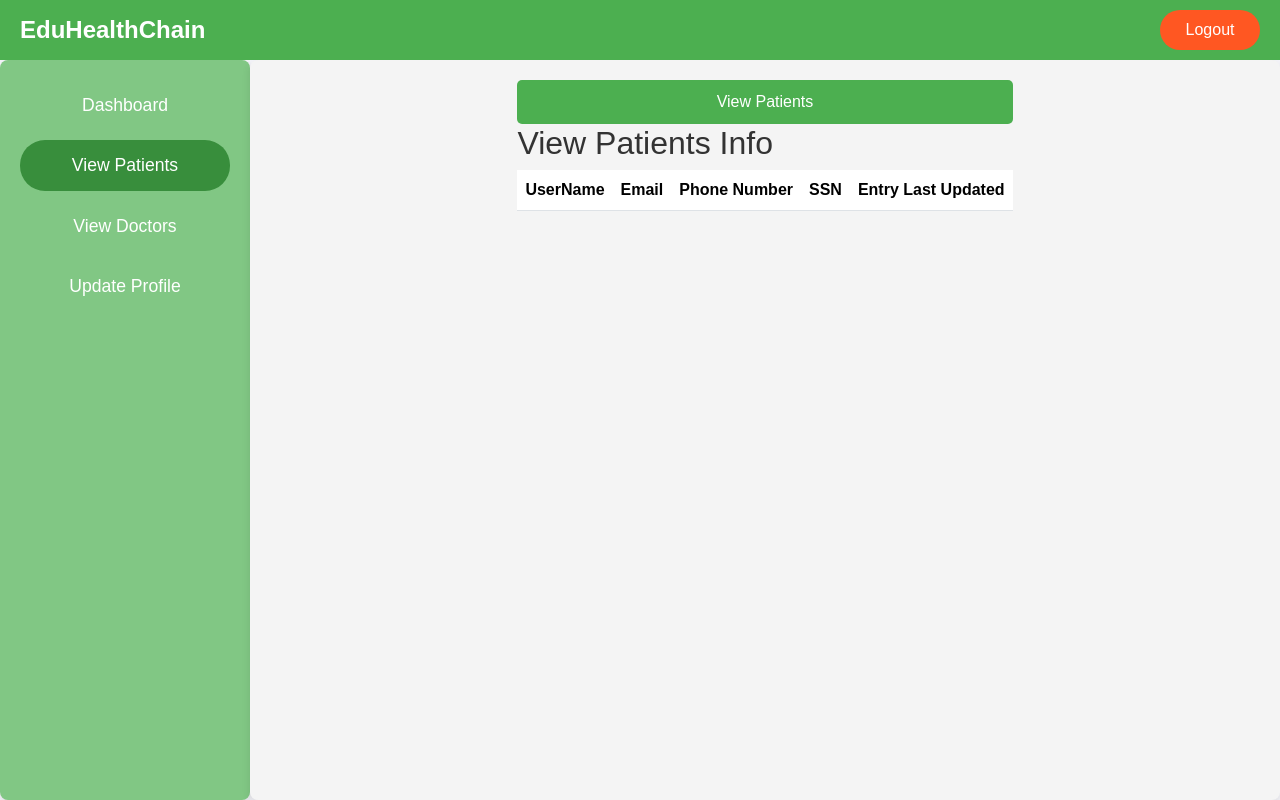
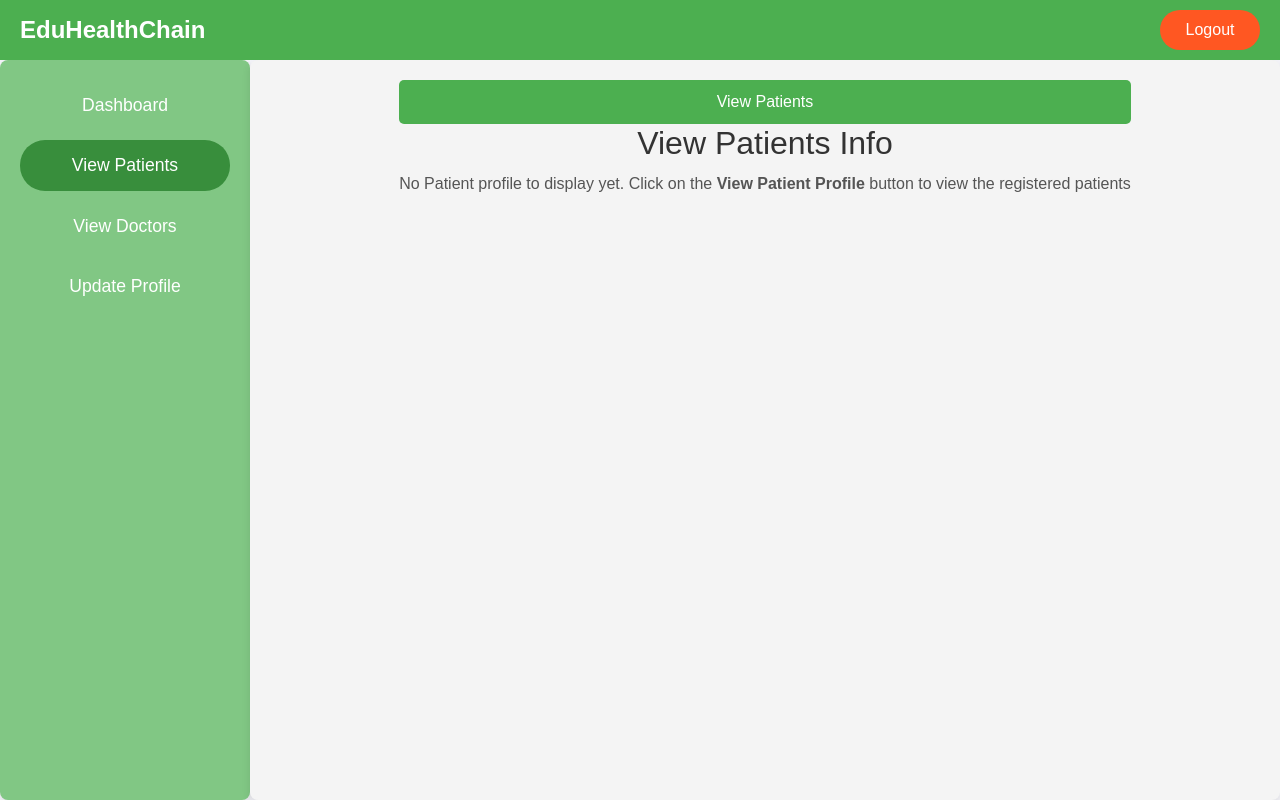
Before and after one commit to Nafiz43/HealthChain, a React (Create React App) app in the folder frontend/: page /admin_index in a window 1280 px wide. Both pictures are taken after a click on the item "View Patients". Built offline with nearby package versions, Linux system fonts and the light colour scheme.

Commit message:
Update admin_index.js

```diff
--- a/frontend/src/components/admin_index.js
+++ b/frontend/src/components/admin_index.js
@@ -8,12 +8,16 @@ const AdminIndex = () => {
   const [activePage, setActivePage] = useState('Dashboard'); // Default page
   const [patients, setPatients] = useState([]);
   const [doctors, setDoctors] = useState([]);
+  const [loading, setLoading] = useState(false); // New loading state
+
 
 
   const handleNavigation = (page) => {
     setActivePage(page); // Change the active page
   };
 
+
+// ### CODE FOR UPDATE PROFILE ####
   const handleUpdateProfile = async (event) => {
     event.preventDefault();
     const formData = new FormData(event.target);
@@ -38,13 +42,6 @@ const AdminIndex = () => {
       alert('Error updating profile: ' + error.message);
     }
   };
-
-
-
-
-  let welcome = (
-    <h2>Welcome to Admin Dashboard</h2>
-  )
 
   let updateProfile_ = (
     <div style={{ width: '60%' }}>
@@ -74,7 +71,16 @@ const AdminIndex = () => {
       </form>
     </div>
   );
+// ### CODE END FOR UPDATE PROFILE ####
 
+
+
+  let welcome = (
+    <h2>Welcome to Admin Dashboard</h2>
+  )
+
+
+// ### CODE FOR VIEW Patients ####
 
   const fetchPatients = async () => {
     try {
@@ -89,8 +95,8 @@ const AdminIndex = () => {
   let ViewPatientInfo = (
     <div>
       <button onClick={fetchPatients}>View Patients</button>
-      <h2>View Patients Info</h2>
-      <table className="table table-striped" style={{ width: '100%' }}>
+      <center><h2>View Patients Info</h2></center>
+      {patients.length>0? (<table className="table table-striped" style={{ width: '100%' }}>
         <thead>
           <tr>
             <th>UserName</th>
@@ -111,9 +117,12 @@ const AdminIndex = () => {
             </tr>
           ))}
         </tbody>
-      </table>
+      </table>):(<p>No Patient profile to display yet. Click on the <b>View Patient Profile</b> button to view the registered patients</p>)}
     </div>
   );
+// ### CODE END FOR VIEW Patients ####
+
+// ### CODE FOR VIEW DOCTORS ####
 
   const fetchDoctors = async () => {
     try {
@@ -128,8 +137,8 @@ const AdminIndex = () => {
   let ViewDoctorInfo = (
     <div>
       <button onClick={fetchDoctors}>View Doctors</button> {/* Correct trigger */}
-      <h2>View Doctors Info</h2>
-      <table className="table table-striped" style={{ width: '100%' }}>
+      <center><h2>View Doctors Info</h2></center>
+      {doctors.length>0? (<table className="table table-striped" style={{ width: '100%' }}>
         <thead>
           <tr>
             <th>UserName</th>
@@ -150,10 +159,10 @@ const AdminIndex = () => {
             </tr>
           ))}
         </tbody>
-      </table>
+      </table>):(<p>No Doctor profile to display yet. Click on the <b>View Doctor Profile</b> button to view the registered doctors</p> )}
     </div>
   );
-
+// ### CODE END FOR VIEW DOCTORS ####
 
   const renderContent = () => {
     // Render content based on active page
```
